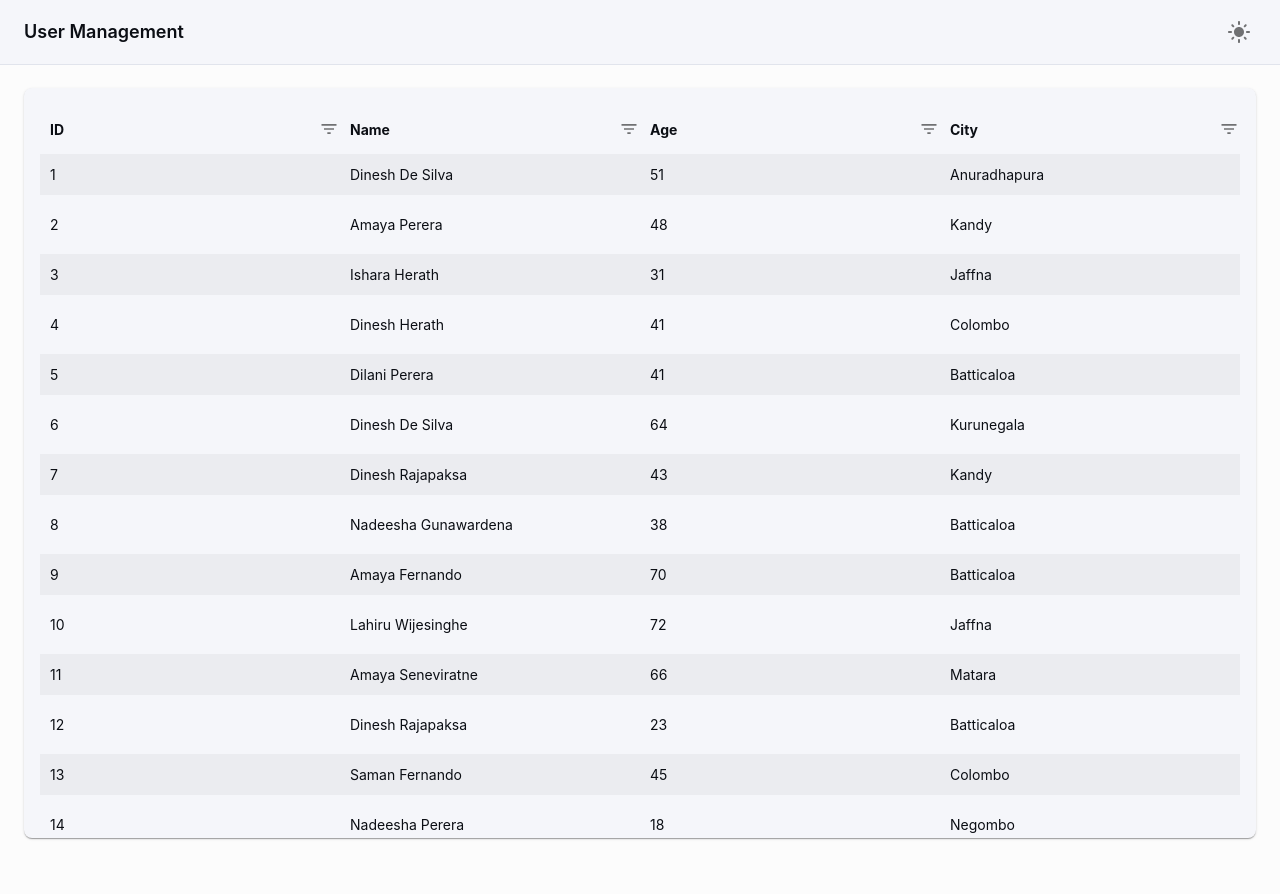
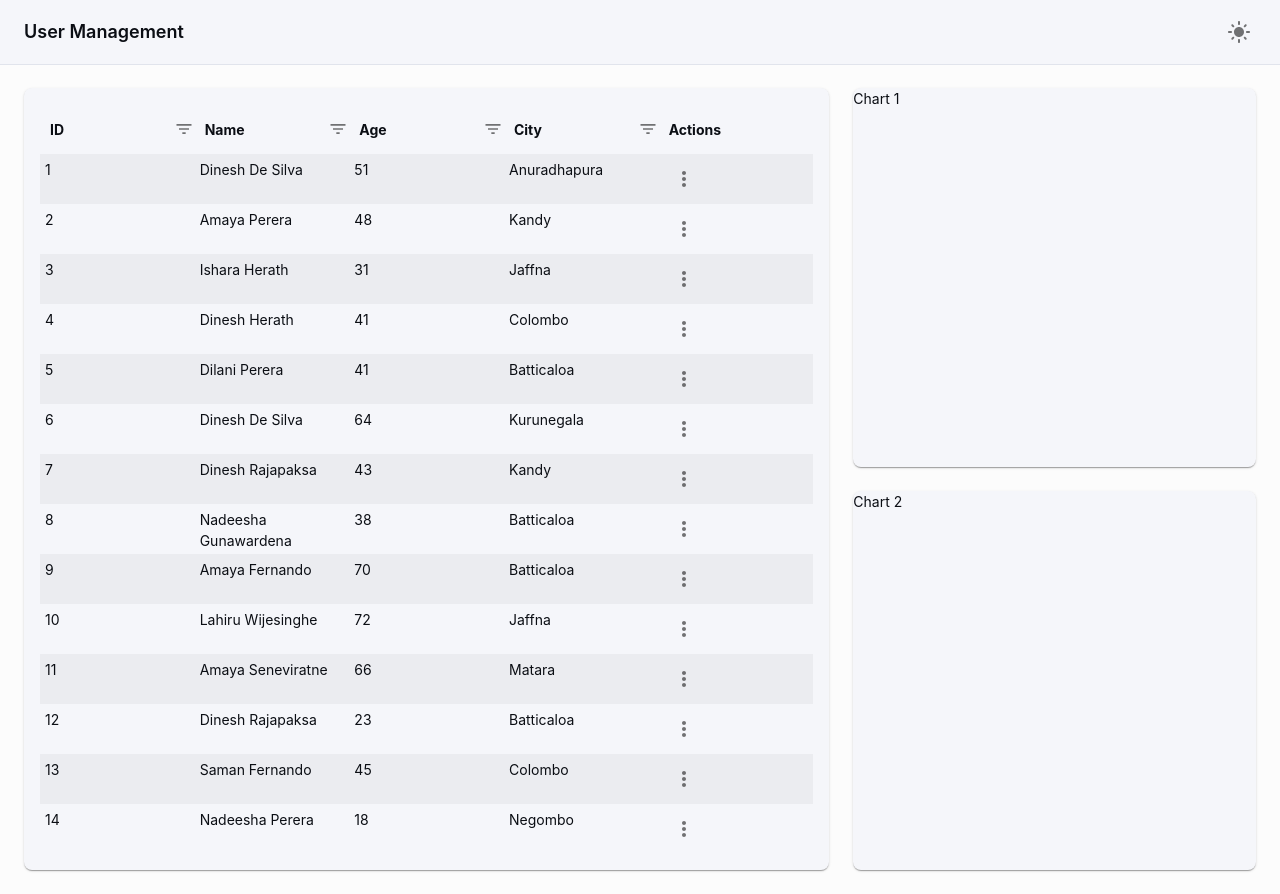
Before and after one commit to milanperera1993/user-management, a React (Vite) app: page / in a window 1280 px wide. Before the commit the page ends 862 px from the top, so only its background shows below. Built offline with nearby package versions, Linux system fonts and the light colour scheme.

Commit message:
UI enhancements to DataGrid for more responsiveness

```diff
--- a/src/components/DataGrid.tsx
+++ b/src/components/DataGrid.tsx
@@ -8,34 +8,42 @@ import {
   SortingState,
   ColumnFiltersState,
   Header,
+  Row,
 } from "@tanstack/react-table";
 import { useVirtualizer } from "@tanstack/react-virtual";
 import TextField from "@mui/material/TextField";
 import Box from "@mui/material/Box";
-import { IconButton, Popover, Stack, Typography } from "@mui/material";
+import { IconButton, Menu, MenuItem, Popover, Stack, Typography } from "@mui/material";
 import {
   ArrowDownward as ArrowDownwardIcon,
   ArrowUpward as ArrowUpwardIcon,
   FilterList as FilterListIcon,
+  MoreVert as MoreVertIcon
 } from "@mui/icons-material";
 
 import mockData from "../data/mock_data.json"; // Your mock data path
 
 const data = mockData;
 
+type RowData = {
+  id: string;
+  name: string;
+  age: string;
+  city: string;
+  actions?: string;
+};
+
 const DataGrid = () => {
   const [sorting, setSorting] = useState<SortingState>([]);
   const [filtering, setFiltering] = useState<ColumnFiltersState>([]);
   const [anchorEl, setAnchorEl] = useState<null | HTMLElement>(null);
   const [currentColumn, setCurrentColumn] = useState<Header<
-    {
-      id: string;
-      name: string;
-      age: string;
-      city: string;
-    },
+   RowData,
     unknown
   > | null>(null);
+
+  const [menuAnchorEl, setMenuAnchorEl] = useState<null | HTMLElement>(null);
+  const [selectedRow, setSelectedRow] = useState<Row<RowData> | null>(null);
 
   const columns = useMemo(
     () => [
@@ -43,6 +51,22 @@ const DataGrid = () => {
       { header: "Name", accessorKey: "name" },
       { header: "Age", accessorKey: "age" },
       { header: "City", accessorKey: "city" },
+      {
+        header: "Actions",
+        accessorKey: "actions",
+        enableSorting: false,
+        enableFiltering: false,
+        cell: ({ row }: { row: Row<RowData> }) => (
+          <IconButton
+            onClick={(event) => {
+              setMenuAnchorEl(event.currentTarget);
+              setSelectedRow(row);
+            }}
+          >
+            <MoreVertIcon />
+          </IconButton>
+        ),
+      },
     ],
     []
   );
@@ -71,12 +95,7 @@ const DataGrid = () => {
   const handleFilterIconClick = (
     event: React.MouseEvent<HTMLElement>,
     column: Header<
-      {
-        id: string;
-        name: string;
-        age: string;
-        city: string;
-      },
+      RowData,
       unknown
     >
   ) => {
@@ -92,14 +111,30 @@ const DataGrid = () => {
 
   const handleSort = (order: string) => {
     if (currentColumn) {
+      setFiltering([])
       if (order === "unsort") {
         setSorting([]);
-        handleClose();
       } else {
         setSorting([{ id: currentColumn.id, desc: order === "desc" }]);
-        handleClose();
       }
+      handleClose()
     }
+  };
+  const handleMenuClose = () => {
+    setMenuAnchorEl(null);
+    setSelectedRow(null);
+  };
+
+  const handleEdit = () => {
+    // Handle edit action
+    console.log("Edit row:", selectedRow?.original.id);
+    handleMenuClose();
+  };
+
+  const handleDelete = () => {
+    // Handle delete action
+    console.log("Delete row:", selectedRow?.original.id);
+    handleMenuClose();
   };
 
   const open = Boolean(anchorEl);
@@ -111,7 +146,6 @@ const DataGrid = () => {
         width: "100%",
         height: "750px",
         overflow: "auto",
-        p: 2,
       }}
       ref={parentRef}
     >
@@ -120,7 +154,7 @@ const DataGrid = () => {
           width: "100%",
           borderCollapse: "collapse",
           tableLayout: "fixed",
-          minWidth: "400px",
+          minWidth: "500px",
         }}
       >
         <thead>
@@ -132,14 +166,16 @@ const DataGrid = () => {
                   style={{
                     padding: "10px",
                     textAlign: "left",
-                    cursor: "pointer",
-                    minWidth: "100px", // Set a min-width for all columns
+                    cursor: column.column.getCanSort() ? "pointer" : "default",
+                    minWidth: "100px",
                   }}
-                  onClick={() =>
+                  onClick={() => {
+                    if (column.column.getCanSort()) {
                       column.column.toggleSorting(
                         column.column.getIsSorted() === "asc"
-                    )
+                      );
                     }
+                  }}
                 >
                   <div
                     style={{
@@ -154,6 +190,7 @@ const DataGrid = () => {
                         column.getContext()
                       )}
                     </span>
+                    {column.column.id !== "actions" && (
                       <div
                         style={{
                           display: "flex",
@@ -170,7 +207,10 @@ const DataGrid = () => {
                                 sx={{ ml: 1 }}
                               />
                             ) : (
-                            <ArrowUpwardIcon fontSize="small" sx={{ ml: 1 }} />
+                              <ArrowUpwardIcon
+                                fontSize="small"
+                                sx={{ ml: 1 }}
+                              />
                             ))}
                         </div>
                         <div style={{ width: "24px", textAlign: "right" }}>
@@ -185,6 +225,7 @@ const DataGrid = () => {
                           )}
                         </div>
                       </div>
+                    )}
                   </div>
                 </th>
               ))}
@@ -209,12 +250,7 @@ const DataGrid = () => {
                 position: "absolute",
                 top: `${virtualRow.start}px`,
                 width: "100%",
-                minWidth: "100px",
                 display: "flex",
-                backgroundColor:
-                  virtualRow.index % 2 === 0
-                    ? "rgba(0, 0, 0, 0.04)"
-                    : "rgba(255, 255, 255, 0.04)",
               }}
             >
               {row.getVisibleCells().map((cell) => (
@@ -222,9 +258,15 @@ const DataGrid = () => {
                   key={cell.id}
                   style={{
                     display: "inline-block",
-                    padding: "10px",
+                    padding: "5px",
                     minWidth: "100px",
                     width: "25%",
+                    flexGrow: 1,
+                    backgroundColor:
+                      virtualRow.index % 2 === 0
+                        ? "rgba(0, 0, 0, 0.04)"
+                        : "rgba(255, 255, 255, 0.04)",
+                    minHeight: "50px",
                   }}
                 >
                   {flexRender(cell.column.columnDef.cell, cell.getContext())}
@@ -279,13 +321,21 @@ const DataGrid = () => {
                   onClick={() => handleSort("unsort")}
                   sx={{ cursor: "pointer" }}
                 >
-                  Unsort
+                  Reset
                 </Typography>
               </Stack>
             </>
           )}
         </Box>
       </Popover>
+      <Menu
+        anchorEl={menuAnchorEl}
+        open={Boolean(menuAnchorEl)}
+        onClose={handleMenuClose}
+      >
+        <MenuItem onClick={handleEdit}>Edit</MenuItem>
+        <MenuItem onClick={handleDelete}>Delete</MenuItem>
+      </Menu>
     </Box>
   );
 };
--- a/src/components/MainGrid.tsx
+++ b/src/components/MainGrid.tsx
@@ -37,6 +37,7 @@ const MainGrid = () => {
                 height: "100%",
                 flexGrow: 1,
                 minHeight: { xs: 750, md: "100%" },
+                p: 2
               }}
             >
               <DataGrid />
@@ -44,7 +45,7 @@ const MainGrid = () => {
           </Box>
 
           {/* TODO: add charts */}
-          {/* <Box
+          <Box
             display="flex"
             gap={3}
             sx={{
@@ -58,7 +59,7 @@ const MainGrid = () => {
             <Paper sx={{ height: "100%", flexGrow: 1, minHeight: 300 }}>
               Chart 2
             </Paper>
-          </Box> */}
+          </Box>
         </Box>
       </Stack>
     </Box>
```
Lines whose indentation alone changed are shown as unchanged.
